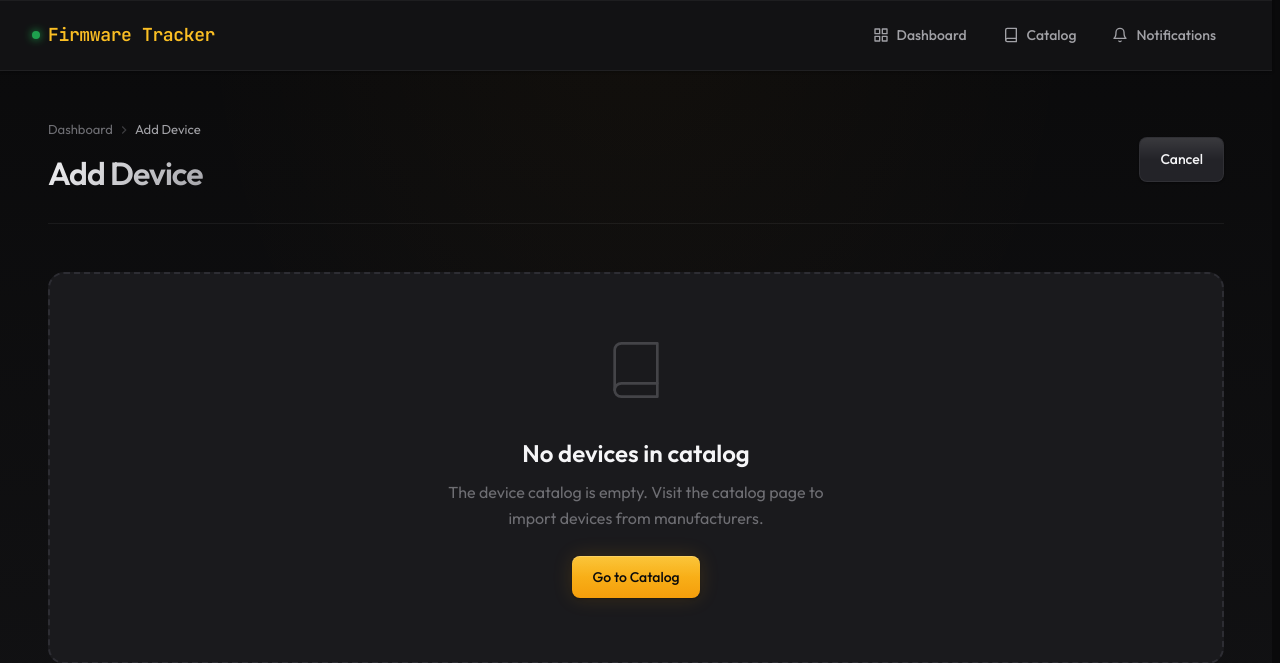
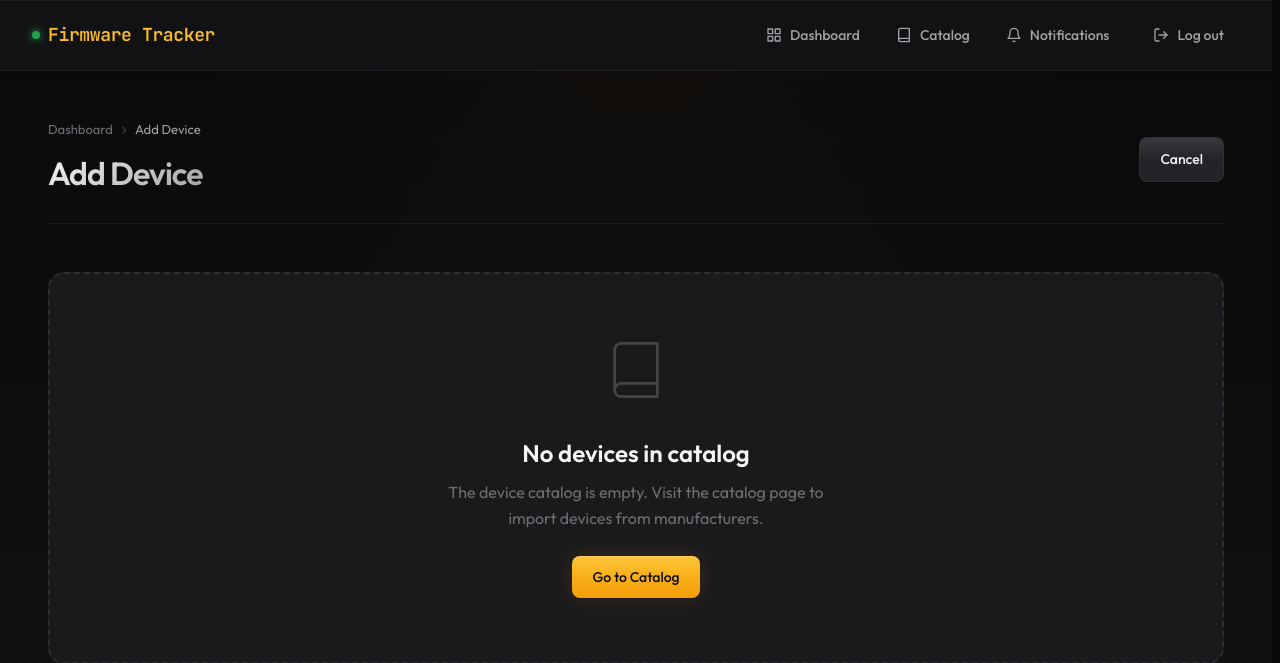
Before and after one commit to gmoynihan88/firmware_tracker, a FastAPI app: page /devices/add in a window 1280 px wide. Shown: the top 663 px of the page. Run offline with FastAPI, Linux system fonts and the light colour scheme; data that the repository does not hold is empty; some libraries are stand-ins or nearby versions.

Commit message:
Offer a way out of the session in the navigation (#210)
/logout has existed as a route since authentication went in, with nothing in the UI
pointing at it: signing out meant knowing the URL and typing it. The nav now carries
it, in the authenticated branch alongside Dashboard and Notifications, because a
visitor has no session to end.

Two tests, one for each side of that condition. Sabotage-checked both ways: pointing
the link at /nowhere fails the signed-in test, so it reads that specific href rather
than any link at all; rendering it outside the guard fails the anonymous test, so the
condition is doing real work. 857 tests pass.


Claude-Session: https://claude.ai/code/session_013juHyxZYJ1UyvEpSKEXvn8

Co-authored-by: Claude Opus 5 <noreply@anthropic.com>

```diff
--- a/templates/base.html
+++ b/templates/base.html
@@ -56,6 +56,17 @@
                     {% endif %}
                 </span>
             </a>
+            {# The way out. /logout clears the session cookie and returns to the login
+               page; without a link it existed as a route nobody could reach from the
+               UI. Only shown to whoever is signed in, for the obvious reason. #}
+            <a href="/logout" class="nav-link">
+                <svg width="16" height="16" viewBox="0 0 24 24" fill="none" stroke="currentColor" stroke-width="2" stroke-linecap="round" stroke-linejoin="round">
+                    <path d="M9 21H5a2 2 0 0 1-2-2V5a2 2 0 0 1 2-2h4"></path>
+                    <polyline points="16 17 21 12 16 7"></polyline>
+                    <line x1="21" y1="12" x2="9" y2="12"></line>
+                </svg>
+                Log out
+            </a>
             {% else %}
             <a href="/login" class="nav-link">
                 <svg width="16" height="16" viewBox="0 0 24 24" fill="none" stroke="currentColor" stroke-width="2" stroke-linecap="round" stroke-linejoin="round">
```
Also changed, not shown: tests/test_auth.py (+16 -0 lines), tests/test_public_catalog.py (+2 -0 lines).
